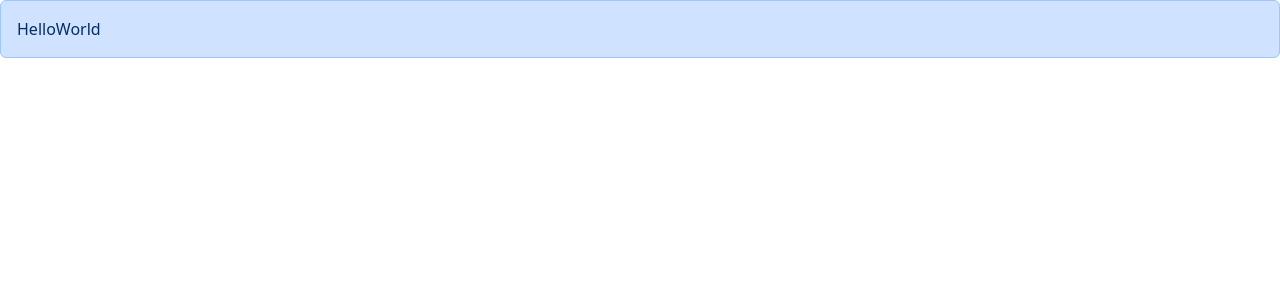
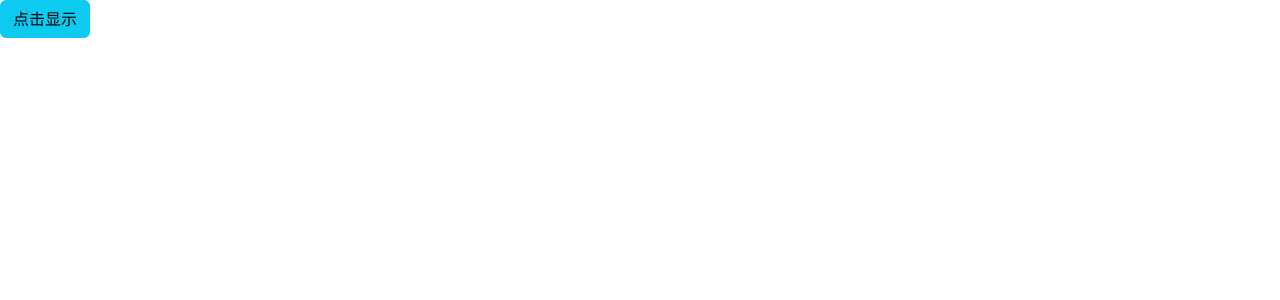
Before and after one commit to react-app-learning/basic-react-demo, a React (Vite) app: page / in a window 1280 px wide. Shown: the top 300 px of the page. Built offline with nearby package versions, Linux system fonts and the light colour scheme.

Commit message:
button shows alert

```diff
--- a/src/App.tsx
+++ b/src/App.tsx
@@ -1,10 +1,14 @@
 import 'bootstrap/dist/css/bootstrap.css'
+import Button from './components/Button'
 import Alert from './components/Alert'
+import { useState } from 'react'
 
 function App() {
+  const [visibility, setVisibility] = useState(false);
   return (
     <div>
-      <Alert>HelloWorld</Alert>
+      {visibility === true && <Alert onClickClose={() => setVisibility(false)}>DissMissing显示</Alert>}
+      <Button color='info' onClickButton={()=>setVisibility(true)}>点击显示</Button>
     </div>
     )
   }
--- a/src/components/Alert.tsx
+++ b/src/components/Alert.tsx
@@ -2,12 +2,14 @@ import React, { ReactNode } from "react";
 
 interface Props {
     children: ReactNode;
+    onClickClose: () => void;
 }
 
-function Alert({children} : Props) {
+function Alert({children, onClickClose} : Props) {
   return (
-    <div className="alert alert-primary" role="alert">
+    <div className="alert alert-primary alert-dismissible">
       {children}
+      <button type="button" className="btn-close" data-bs-dismiss="alert" aria-label="Close" onClick={onClickClose}></button>
     </div>
   );
 }
--- /dev/null
+++ b/src/components/Button.tsx
@@ -0,0 +1,15 @@
+import React from 'react'
+
+interface Props {
+    children: string;
+    color: 'primary' | 'success' | 'danger' | 'info';
+    onClickButton: () => void;
+}
+
+const Button = ({children, color, onClickButton} : Props) => {
+  return (
+        <button type="button" className={"btn btn-" + color} onClick={onClickButton}>{children}</button>
+  )
+}
+
+export default Button
```
Also changed, not shown: 1 other file (tests, documents, lock files or other folders).
